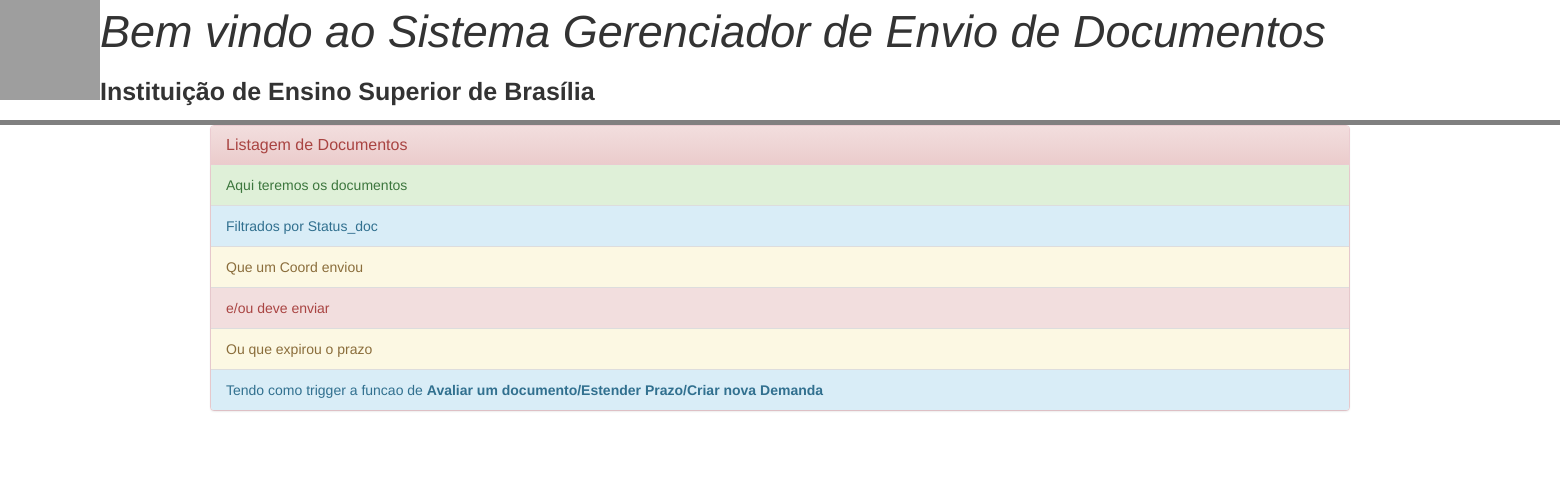
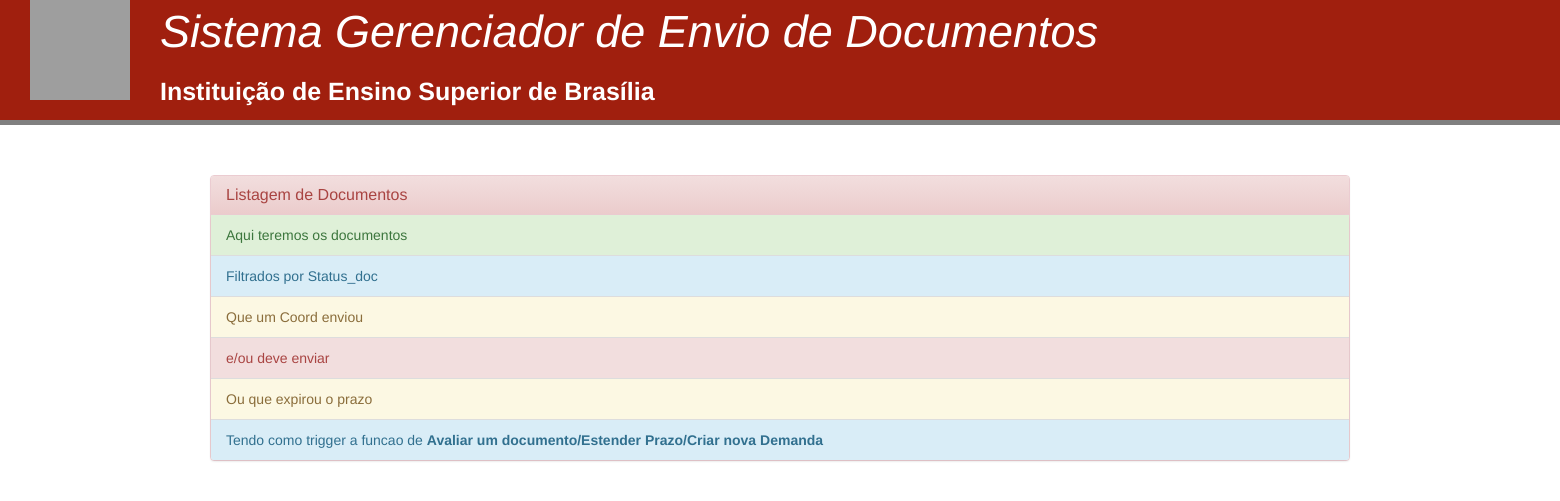
Before and after one commit to g-adler/SEGD, a Django app: page /Direcao in a window 1560 px wide; the page is wider, and only the part inside the window is pictured. Shown: the top 501 px of that part. Run offline with Django 3.2, Linux system fonts and the light colour scheme; parts of the project's set-up code (start-up, migrations or seed data) failed here and were passed over; some libraries are stand-ins or nearby versions; grey boxes are pictures that could not be loaded.

Commit message:
ajustes frontend

```diff
--- a/coordenacao/forms.py
+++ b/coordenacao/forms.py
@@ -13,7 +13,7 @@ class CadastrarUsuarioForm(UserCreationForm):
    nome = forms.CharField(max_length = 200)
    email = forms.CharField(max_length = 100)
    telefone = forms.CharField(max_length =11)
-   funcao = forms.ChoiceField(('0','1'))
+   funcao = forms.ChoiceField('0','1')
 
    class Meta:
         model = User
@@ -22,7 +22,7 @@ class CadastrarUsuarioForm(UserCreationForm):
         def save(self, commit=True):
              # como reincorporar considerando que eu precisaria de
              user = super(CadastrarUsuarioForm, self).save(commit=False)
-             user.username = matricula
+             user.username = username
              user.email = email
              user.is_active = true
              if commit:
--- a/coordenacao/templates/coordenacao/base.html
+++ b/coordenacao/templates/coordenacao/base.html
@@ -3,7 +3,7 @@
     margin-top: 50px;
   }
  .login_container{
-   margin: 0 auto;
+   margin: 50px auto;
    width: 600px;
  }
 
@@ -18,6 +18,8 @@
 #cabecalho{
   border-bottom:  5px solid grey;
   width: 120%;
+  background-color: #a01f0e;
+  color: #FFF;
 }
 #login_table{
   padding-left: 50%;
@@ -39,9 +41,9 @@
 
     <body>
       <div id='cabecalho'>
-        <img src='{% static 'img/IESB.png' %}'style='float:left; width:100px; height:100px' >
+        <img src='{% static 'img/IESB.png' %}'style='float:left; margin:0 30px; width:100px; height:100px' >
 
-        <p id='rotulo'>Bem vindo ao Sistema Gerenciador de Envio de Documentos</p>
+        <p id='rotulo'> Sistema Gerenciador de Envio de Documentos</p>
         <p id='subtitulo'>Instituição de Ensino Superior de Brasília</p>
       </div>
 
--- a/coordenacao/templates/coordenacao/c_home.html
+++ b/coordenacao/templates/coordenacao/c_home.html
@@ -3,7 +3,7 @@
 {% block title %}Pagina do Coordenador{% endblock %}
 
 {% block content %}
-<div class="panel panel-danger">
+<div class="panel panel-danger down_50">
   <div class="panel-heading">
     <h1 class="panel-title">Listagem de Documentos</h1>
   </div>
--- a/coordenacao/templates/coordenacao/cadastro.html
+++ b/coordenacao/templates/coordenacao/cadastro.html
@@ -13,7 +13,7 @@
     <div class="form-group">
       <label for="{{ form.username.id_for_label }}" class="col-sm-3 control-label">Matricula</label>
       <div class="col-sm-4">
-        {{ form.matricula  }}
+        {{ form.username  }}
       </div>
     </div>
     <div class="form-group">
--- a/coordenacao/templates/coordenacao/d_home.html
+++ b/coordenacao/templates/coordenacao/d_home.html
@@ -3,7 +3,7 @@
 {% block title %}Pagina da Direcao{% endblock %}
 
 {% block content %}
-<div class="panel panel-danger">
+<div class="panel panel-danger down_50">
   <div class="panel-heading">
     <h1 class="panel-title">Listagem de Documentos</h1>
   </div>
--- a/coordenacao/templates/coordenacao/login.html
+++ b/coordenacao/templates/coordenacao/login.html
@@ -3,7 +3,7 @@
 {% block title %}Login{% endblock %}
 
 {% block content %}
-  <div class="panel panel-danger login_container">
+  <div class="panel panel-danger login_container ">
     <div class="panel-heading">
       <h1 class="panel-title">Login</h1>
     </div>
```
